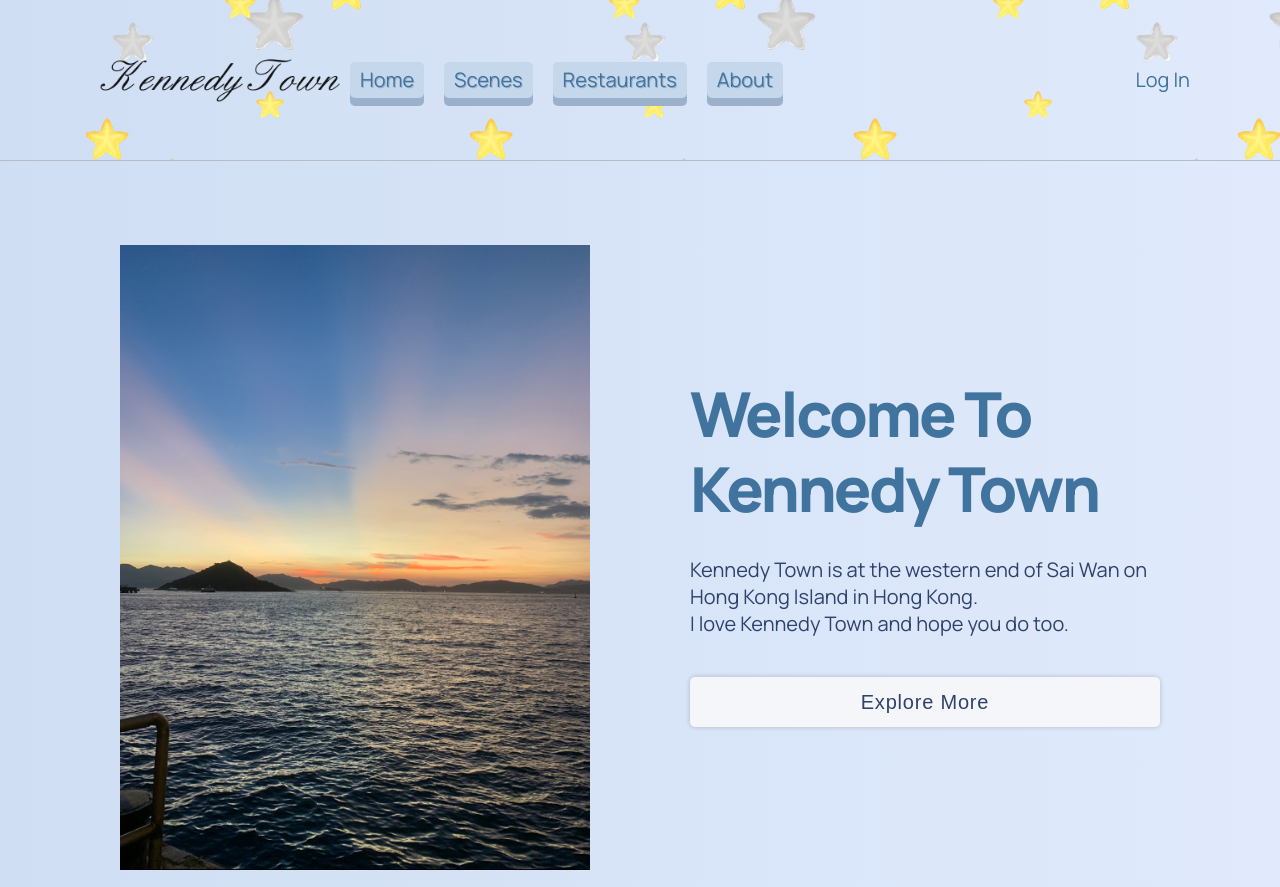
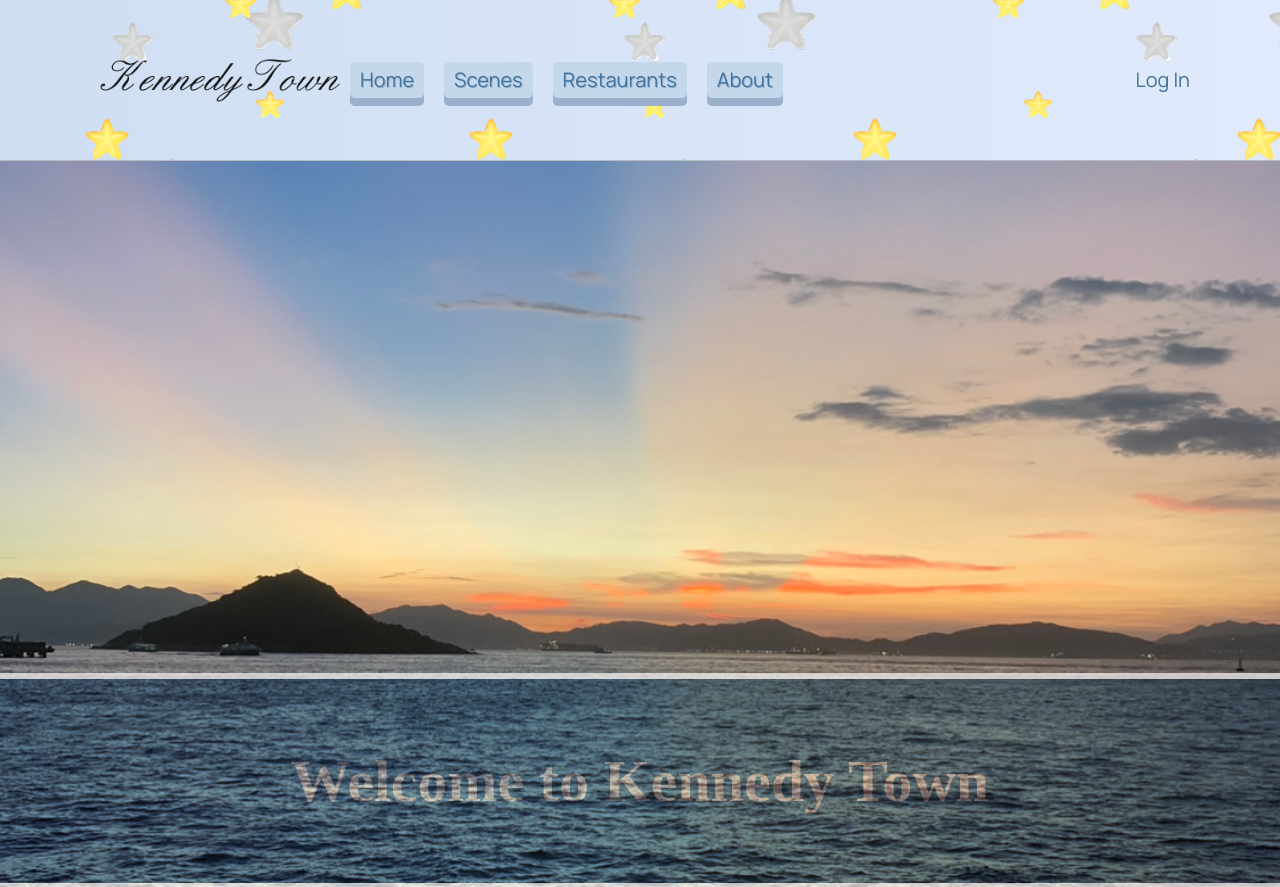
Before and after one commit to somanymonica/visit-kennedy-town, a Next.js app in the folder client/: page / in a window 1280 px wide. Shown: the top 887 px of the page. Built offline with nearby package versions, Linux system fonts and the light colour scheme.

Commit message:
sass: header

```diff
--- a/client/components/Header.jsx
+++ b/client/components/Header.jsx
@@ -1,25 +1,8 @@
-import Image from "next/image";
-import Link from "next/link";
-
-import images from "../constants/images";
-import styles from "./Header.module.css";
+import styles from "./Header.module.scss";
 
 const Header = () => (
-  <div className="section__container" id="home">
-    <div className={styles.header_img}>
-      <Image src={images.kd} alt="header" className={styles.header_img_img} />
-    </div>
-    <div className={styles.header_info}>
-      <h1 className="header_h1">Welcome to Kennedy Town</h1>
-      <p className="header_p">
-        Kennedy Town is at the western end of Sai Wan on Hong Kong Island in
-        Hong Kong.
-        <br /> I love Kennedy Town and hope you do too.
-      </p>
-      <button className="custom_button">
-        <Link href="/posts">Explore More</Link>
-      </button>
-    </div>
+  <div className={styles.header} id="home">
+    <h1>Welcome to Kennedy Town</h1>
   </div>
 );
 
--- a/client/components/Header.module.css
+++ /dev/null
@@ -1,27 +0,0 @@
-.header_img {
-    flex: 1;
-    justify-content: center;
-    align-items: center;
-    margin-right: 5rem;
-    max-height: 100vh;
-}
-
-.header_img_img {
-    width: 100%;
-    height: 100%;
-}
-
-.header_info {
-    display: flex;
-    flex-direction: column;
-    flex: 1;
-    justify-content: center;
-    align-items: flex-start;
-}
-
-
-@media screen and (max-width: 1150px) {
-    .header_img {
-        margin: 2rem;
-    }
-}
--- /dev/null
+++ b/client/components/Header.module.scss
@@ -0,0 +1,24 @@
+.header {
+  min-height: 100vh;
+  background-image: url("../public/kd.jpeg");
+  background-size: cover;
+  background-position: center;
+  display: flex;
+  flex-direction: column;
+  padding: 22em 0 0;
+
+  h1 {
+    width: 100%;
+    justify-content: center;
+    margin: auto 0;
+    padding: 1em 0;
+    font-size: 3rem;
+    text-align: center;
+    mix-blend-mode: hard-light;
+
+    background-color: #475e71;
+    color: #948e8e;
+    border: 0.1em solid #d7d6d6;
+    border-width: 0.1em 0;
+  }
+}
--- a/client/components/Navbar.module.scss
+++ b/client/components/Navbar.module.scss
@@ -78,9 +78,6 @@
           display: flex;
 
           p {
-            // background-color: #ccc;
-            // border-radius: 5px;
-            // padding: 0.2em 0.5em;
             @include fashion-button;
           }
         }
```
